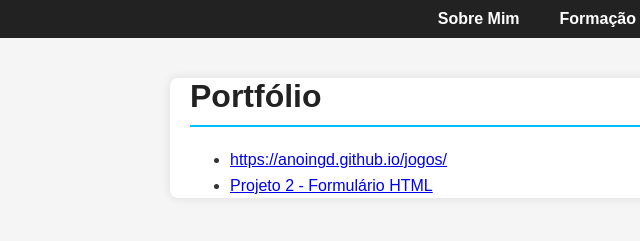
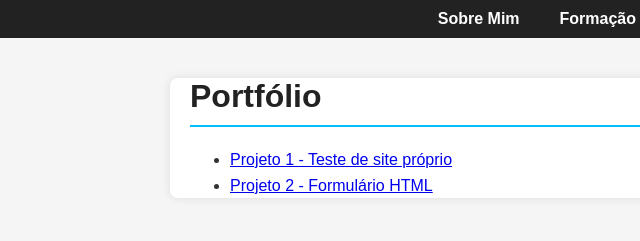
Before and after one commit to Anoingd/Luis_Eduardo, a plain HTML site: page portfolio.html in a window 1280 px wide. Shown: the top 241 px of the page, 0-640 px from the left. Drawn offline with Linux system fonts and the light colour scheme.

Commit message:
Add files via upload

```diff
--- a/portfolio.html
+++ b/portfolio.html
@@ -19,7 +19,7 @@
   <main>
     <h1>Portfólio</h1>
     <ul>
-      <li><a href="https://example.com/projeto1" target="_blank">https://anoingd.github.io/jogos/</a></li>
+      <li><a href="https://anoingd.github.io/jogos/" target="_blank">Projeto 1 - Teste de site próprio</a></li>
       <li><a href="https://example.com/projeto2" target="_blank">Projeto 2 - Formulário HTML</a></li>
     </ul>
   </main>
```
